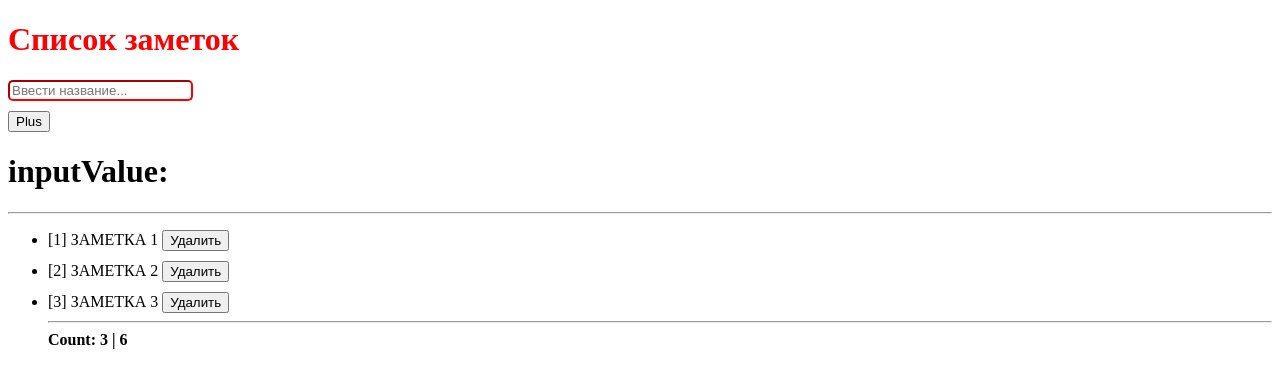
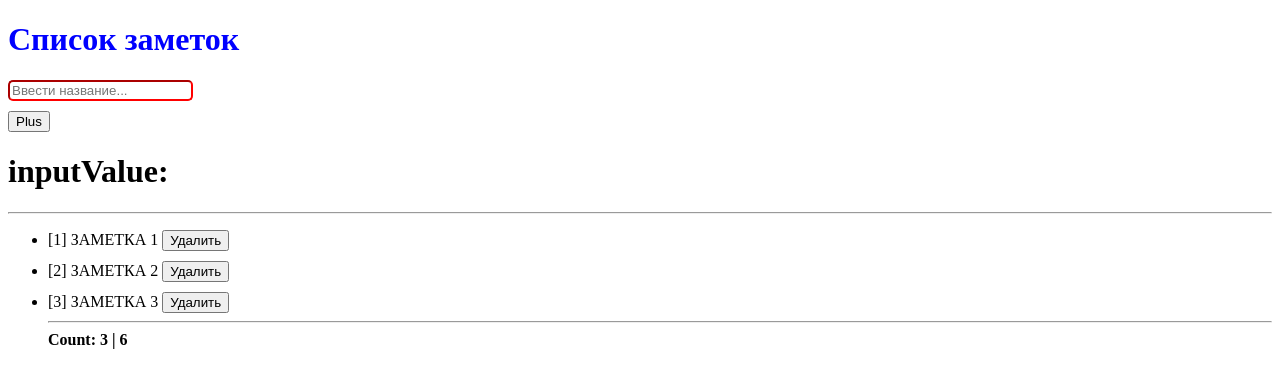
Before and after one commit to pozdnyakov-ds/counter, a website: page index.html in a window 1280 px wide. Drawn offline with nearby package versions, Linux system fonts and the light colour scheme.

Commit message:
Часть 1

```diff
--- a/index.html
+++ b/index.html
@@ -10,7 +10,7 @@
 
     <div id="app">
       <div class="center">
-        <h1 :style="{color: 'red'}">{{title}}</h1>
+        <h1 :style="{color: 'blue'}">{{title}}</h1>
         <div>
           <div>
             <input
```
